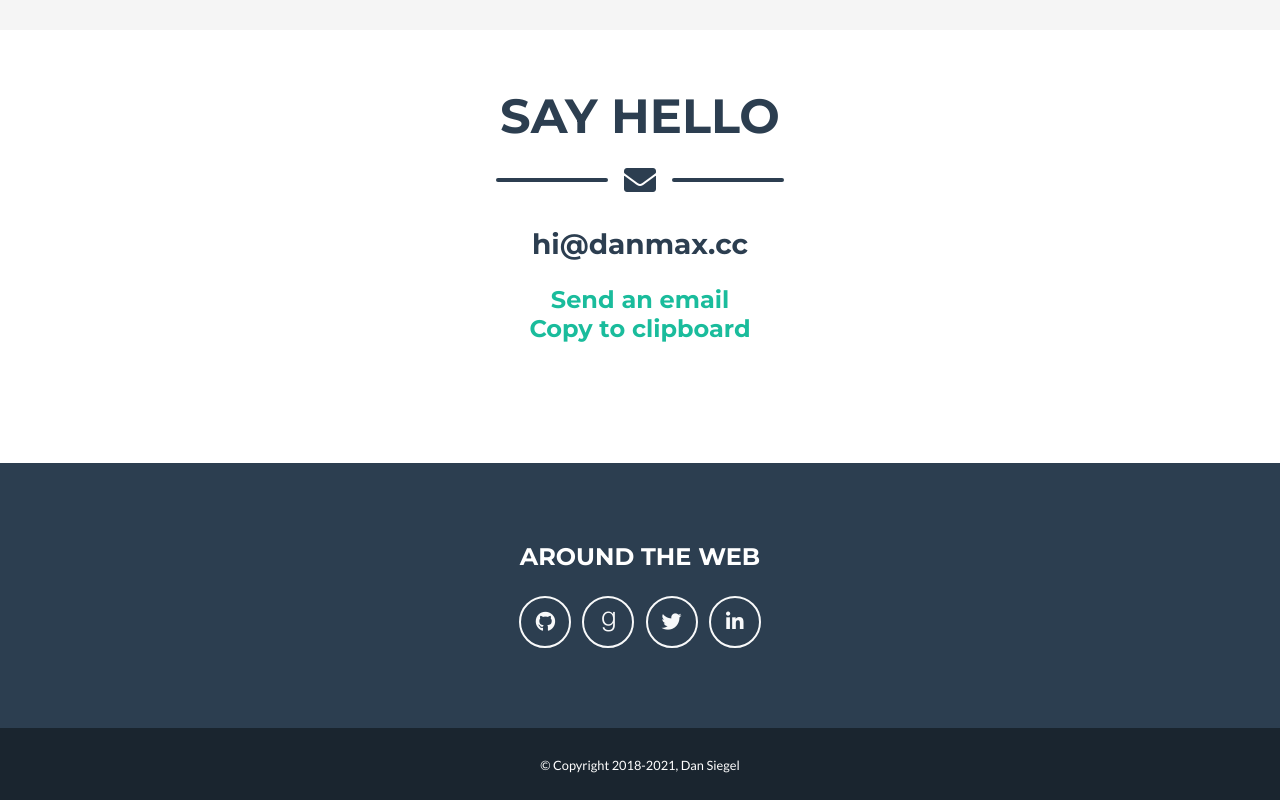
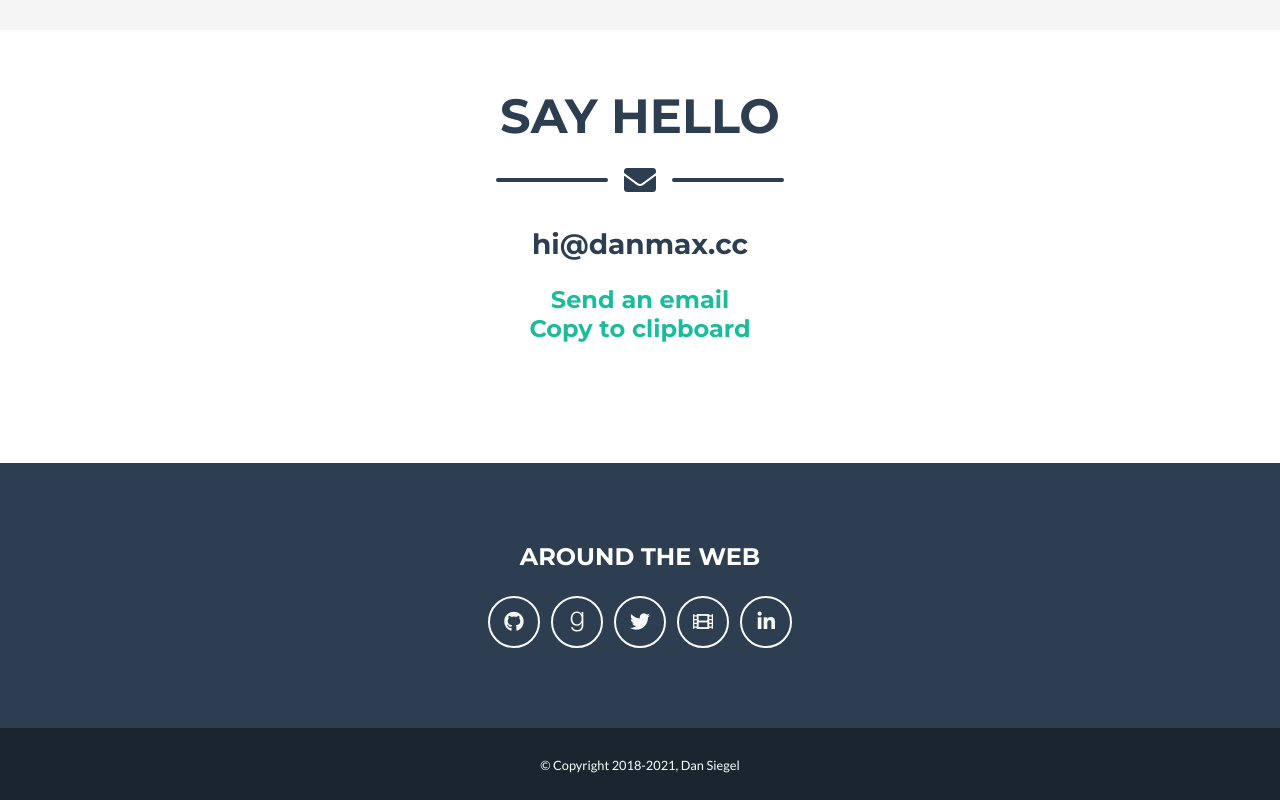
Before and after one commit to danielmaxsiegel/dms-personal-site, a website with bundled scripts: page index.html in a window 1280 px wide. Shown: the part 2897-3697 px from the top of the page. Built offline with nearby package versions, Linux system fonts and the light colour scheme.

Commit message:
added link to Letterboxd

```diff
--- a/index.html
+++ b/index.html
@@ -199,6 +199,9 @@
           <a class="btn btn-outline-light btn-social mx-1" href="https://twitter.com/danielmaxsiegel" rel="noopener noreferrer" target="_blank">
             <i class="fab fa-fw fa-twitter"></i>
           </a>
+          <a class="btn btn-outline-light btn-social mx-1" href="https://letterboxd.com/danmax/" rel="noopener noreferrer" target="_blank">
+            <i class="fas fa-film"></i>
+          </a>
           <a class="btn btn-outline-light btn-social mx-1" href="https://www.linkedin.com/in/danielmaxsiegel/" rel="noopener noreferrer" target="_blank">
             <i class="fab fa-fw fa-linkedin-in"></i>
           </a>
```
